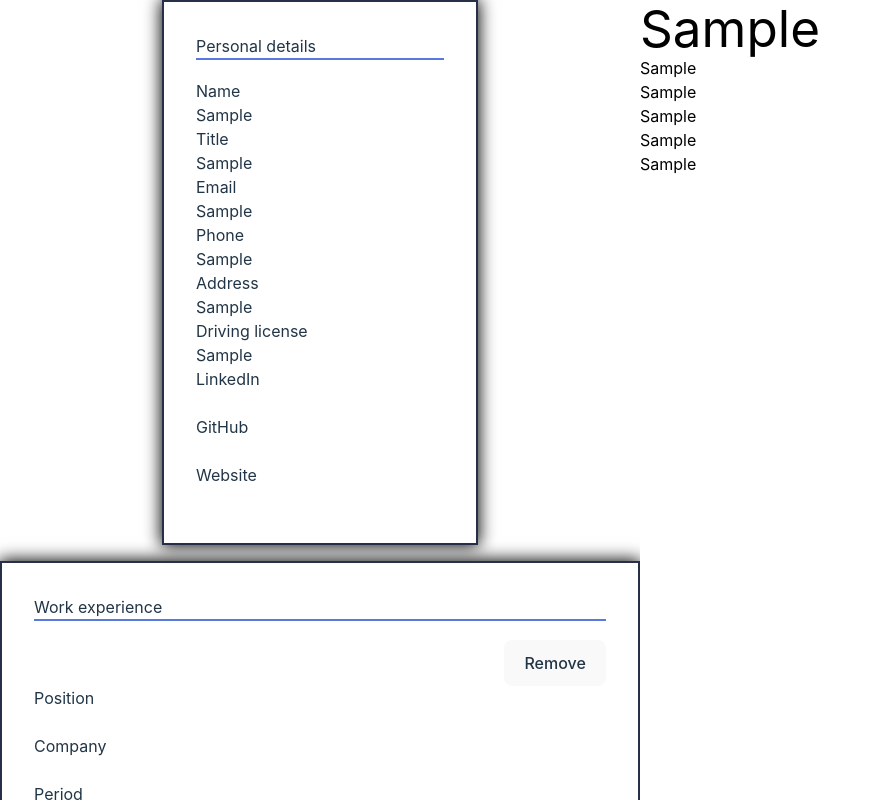
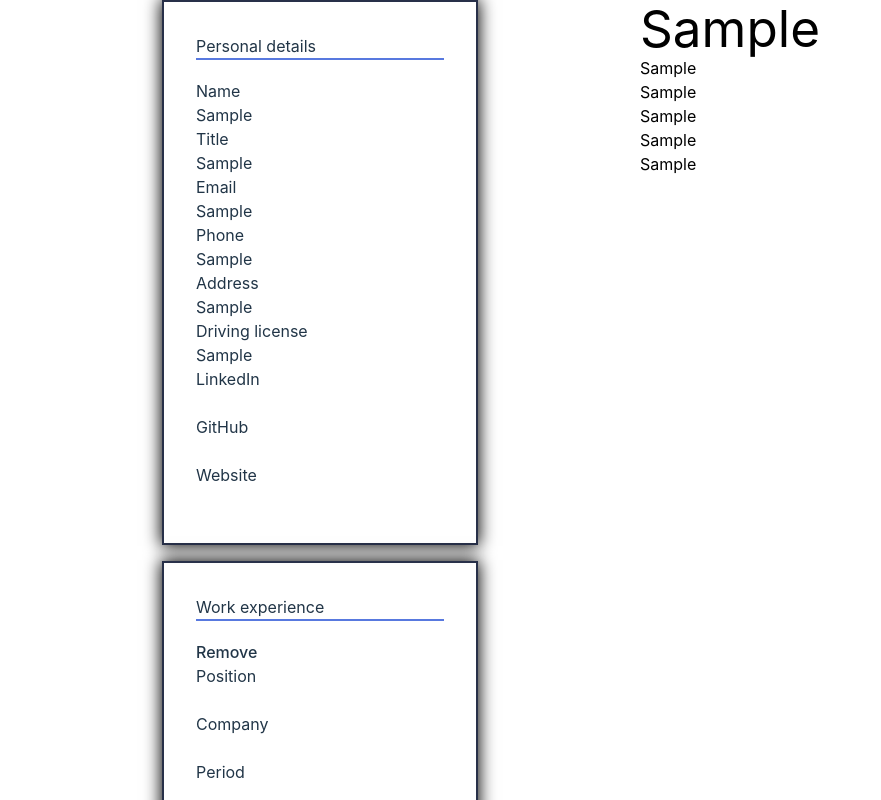
Before and after one commit to Benjent/nice-resume, a Vue app: page / in a window 1280 px wide. Both pictures are taken after typing "Sample", "Sample", "Sample", "Sample", "Sample", "Sample" into the empty fields and a click on the button "Add experience". Shown: the whole page, without its empty margins (0-881 px from the left). Built offline with nearby package versions, Linux system fonts and the light colour scheme.

Commit message:
feat: style work experience form

```diff
--- a/src/components/Editor.vue
+++ b/src/components/Editor.vue
@@ -108,58 +108,70 @@ function deleteTraining(educationIndex: number) {
         </label>
       </div>
     </Category>
-    <Category heading="Work experience" class="editor__section">
-      <ul class="editor__section__list">
+    <Category heading="Work experience" class="w-full">
+      <ul class="flex flex-col gap-10">
         <li
           v-for="(job, jobIndex) in workExperience"
           :key="`job${jobIndex}`"
           class="editor__experience"
         >
           <ListActions
+            class="mb-5"
             :index="jobIndex"
             :list-length="workExperience.length"
             @moveUp="moveUp(workExperience, jobIndex)"
             @moveDown="moveDown(workExperience, jobIndex)"
             @remove="remove(workExperience, jobIndex)"
           />
+          <div class="flex flex-col gap-5">
+            <div class="flex justify-center gap-10">
+              <label class="flex-1">
+                Position
+                <input v-model="job.position" />
+              </label>
+              <label class="flex-1">
+                Company
+                <input v-model="job.company" />
+              </label>
+            </div>
+            <div class="flex justify-center gap-10">
+              <label class="flex-[30%]">
+                Period
+                <input v-model="job.period" />
+              </label>
+              <label class="flex-[70%]">
+                Location
+                <input v-model="job.location" />
+              </label>
+            </div>
             <label>
-            Position
-            <input class="editor__input" v-model="job.position" />
+              Description
+              <textarea v-model="job.description" />
             </label>
             <label>
-            Company
-            <input class="editor__input" v-model="job.company" />
-          </label>
-          <label>
-            Period
-            <input class="editor__input" v-model="job.period" />
-          </label>
-          <label>
-            Location
-            <input class="editor__input" v-model="job.location" />
-          </label>
-          <label>
-            Description
-            <input class="editor__input" v-model="job.description" />
-          </label>
-          <label>
+              <div class="flex gap-2">
                 Tasks
+                <button class="text-green-400 underline" @click="() => addTask(jobIndex)">Add task</button>
+              </div>
               <ul class="editor__section__list">
                 <li
                   v-for="(_task, taskIndex) in job.tasks"
                   :key="`task${taskIndex}`"
+                  class="flex items-center gap-2"
                 >
-                <input class="editor__input" v-model="job.tasks[taskIndex]" />
-                <button @click="() => deleteTask(jobIndex, taskIndex)">
+                  <input class="flex-1" v-model="job.tasks[taskIndex]" />
+                  <button class="bg-red-700 px-2 rounded" @click="() => deleteTask(jobIndex, taskIndex)">
                     Remove
                   </button>
                 </li>
               </ul>
-            <button @click="() => addTask(jobIndex)">Add task</button>
             </label>
+          </div>
         </li>
       </ul>
-      <button @click="addJob">Add experience</button>
+      <footer class="flex justify-center mt-10">
+        <button class="bg-green-700 px-3 py-2 rounded" @click="addJob">Add experience</button>
+      </footer>
     </Category>
     <Category heading="Education" class="editor__section">
       <ul class="editor__section__list">
--- a/src/components/ListActions.vue
+++ b/src/components/ListActions.vue
@@ -5,34 +5,21 @@ defineProps<{ index: number; listLength: number }>();
 </script>
 
 <template>
-  <div class="listActions">
+  <div class="flex justify-end gap-2">
     <button
       v-if="listLength > 1 && index > 0"
-      class="listActions__remove"
+      class="bg-blue-700 px-3 py-2 rounded"
       @click="$emit('moveUp')"
     >
       Move up
     </button>
     <button
       v-if="listLength > 1 && index < listLength - 1"
-      class="listActions__remove"
+      class="bg-blue-700 px-3 py-2 rounded"
       @click="$emit('moveDown')"
     >
       Move down
     </button>
-    <button class="listActions__remove" @click="$emit('remove')">Remove</button>
+    <button class="bg-red-700 px-3 py-2 rounded" @click="$emit('remove')">Remove</button>
   </div>
 </template>
-
-<style scoped>
-.listActions {
-  display: flex;
-  gap: 1.2rem;
-  justify-content: end;
-}
-
-.listActions__remove {
-  width: fit-content;
-  align-self: end;
-}
-</style>
--- a/src/styles/reset.css
+++ b/src/styles/reset.css
@@ -3,3 +3,9 @@
   padding: 0;
   box-sizing: border-box;
 }
+
+button {
+    font-weight: 500;
+    font-family: inherit;
+    cursor: pointer;
+}
--- a/src/styles/style.css
+++ b/src/styles/style.css
@@ -34,43 +34,9 @@ a:hover {
   color: #535bf2;
 }
 
-/* body {
-  margin: 0;
-  display: flex;
-  place-items: center;
-  min-width: 320px;
-  min-height: 100vh;
-} */
-
 h1 {
   font-size: 3.2em;
   line-height: 1.1;
-}
-
-button {
-  border-radius: 8px;
-  border: 1px solid transparent;
-  padding: 0.6em 1.2em;
-  font-size: 1em;
-  font-weight: 500;
-  font-family: inherit;
-  background-color: #1a1a1a;
-  cursor: pointer;
-  transition: border-color 0.25s;
-}
-button:hover {
-  border-color: #646cff;
-}
-button:focus,
-button:focus-visible {
-  outline: 4px auto -webkit-focus-ring-color;
-}
-
-#app {
-  /* max-width: 1280px;
-  margin: 0 auto;
-  padding: 2rem;
-  text-align: center; */
 }
 
 @media (prefers-color-scheme: light) {
@@ -81,7 +47,4 @@ button:focus-visible {
   a:hover {
     color: #747bff;
   }
-  button {
-    background-color: #f9f9f9;
-  }
 }
```
Lines whose indentation alone changed are shown as unchanged.
